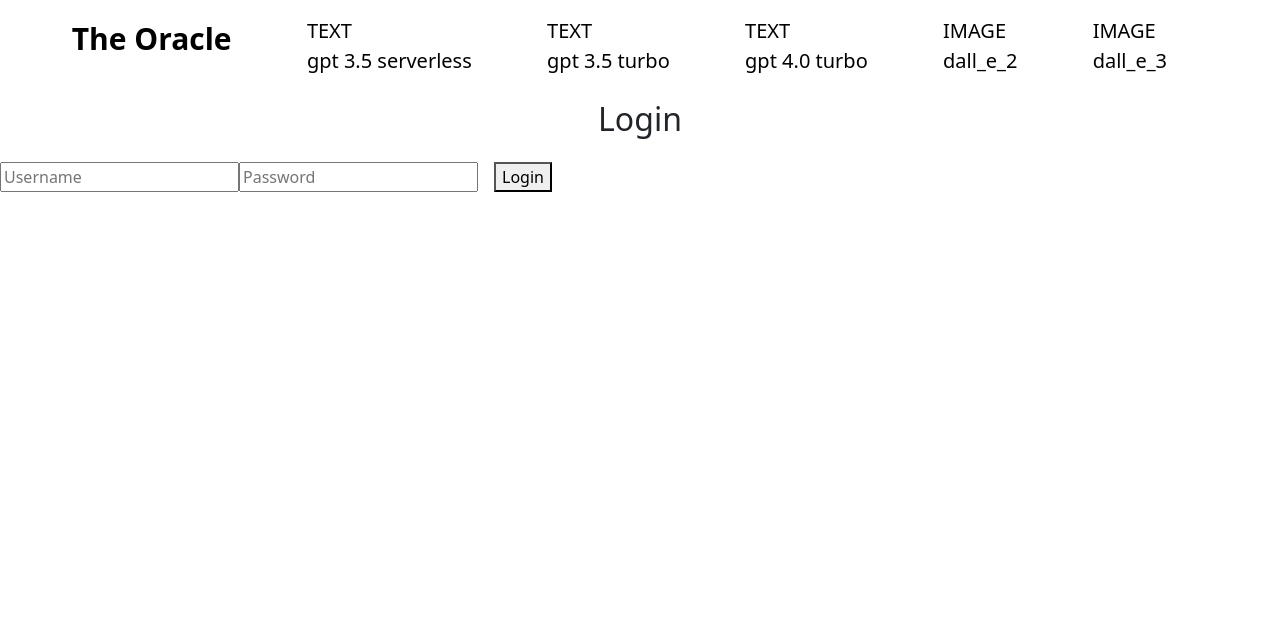
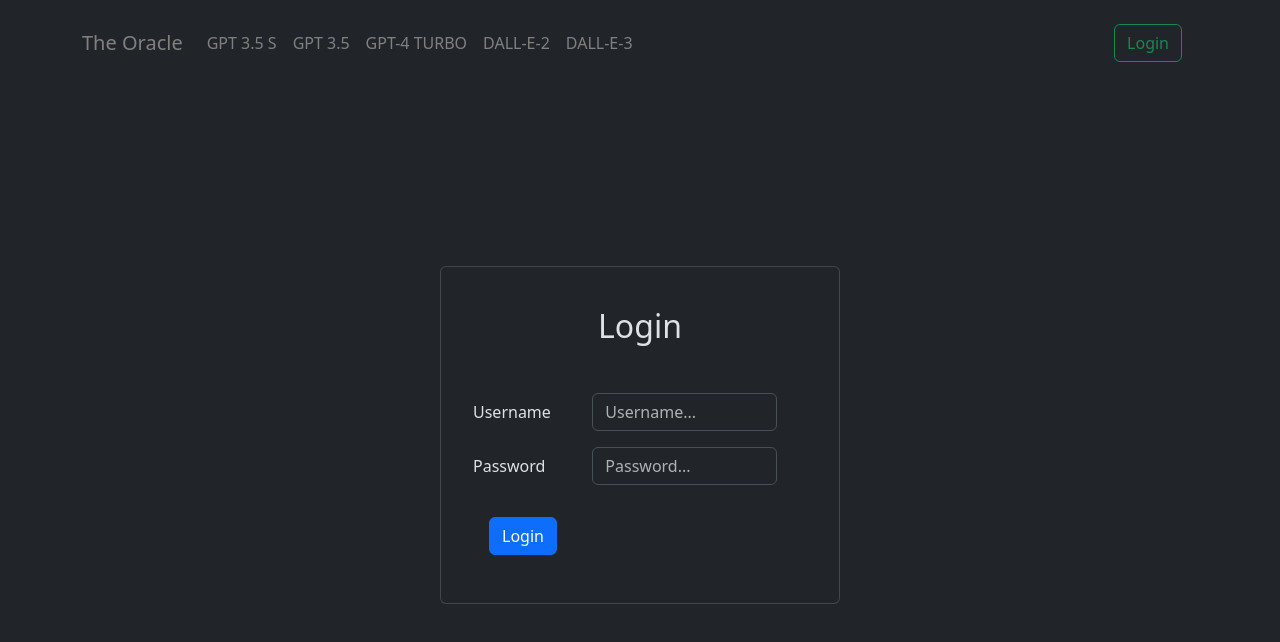
Before and after one commit to russodelsur/openai, a React (Create React App) app: page /login in a window 1280 px wide. Shown: the top 642 px of the page. Built offline with nearby package versions, Linux system fonts and the light colour scheme.

Commit message:
Updated ui 2

```diff
--- a/package.json
+++ b/package.json
@@ -9,7 +9,7 @@
     "@testing-library/user-event": "^13.5.0",
     "axios": "^1.6.1",
     "bcrypt": "^5.1.1",
-    "bootstrap": "^5.2.3",
+    "bootstrap": "^5.3.2",
     "cors": "^2.8.5",
     "jsonwebtoken": "^9.0.2",
     "mongodb": "^6.2.0",
--- a/public/index.html
+++ b/public/index.html
@@ -1,5 +1,5 @@
 <!DOCTYPE html>
-<html lang="en">
+<html data-bs-theme="dark" lang="en">
   <head>
     <meta charset="utf-8" />
     <link rel="icon" href="%PUBLIC_URL%/favicon.ico" />
--- a/src/App.css
+++ b/src/App.css
@@ -1,13 +1,52 @@
-.text-container {
+.container-gpt {
   text-align: center;
+  position: absolute;
+  display: flex;
+  flex-direction: column;
+  width: 100%!important;
+  max-width: 100%;
+  margin-top: 70px;
+  height: calc(100% - 70px)!important;
+}
+
+.container{
+  margin: auto;
+}
+
+.container-chat{
   position: relative;
+  margin-top: 0;
+  height: 100%!important;
+  padding: 1rem;
+  top: 0;
   overflow: scroll;
   overflow-x: hidden;
-  width: 100%!important;
-  max-width: 100%;
-  height: 100%;
-  margin-bottom: 0px;
+  margin-bottom: 2rem;
+  background-color: rgba(0, 0, 0, 0.2);
+  border-radius: 10px;
+  max-width: 60%;
 }
+
+.wrapper{
+  position: relative;
+  top: 0;
+  width: 100%;
+}
+
+.title{
+  display: flex;
+  flex-direction: row;
+  justify-content: center;
+}
+
+.reset-button{
+  margin-right: 0;
+  max-height: 3rem;
+  margin-top: auto!important;
+  margin-bottom: auto!important;
+  /* margin: auto!important; */
+}
+
 
 @keyframes flicker {
   0% {
@@ -38,28 +77,59 @@ button{
   margin: 1rem!important;
 }
 
-.wrapper{
-  position: absolute;
-  bottom: 0;
-  width: 100%;
-}
-
 .input {
   padding: 1rem;
   height: 10rem;
   border: 1px solid rgb(102, 102, 102);
   margin: auto;
-  max-width: 80%;
+  max-width: 60%;
+  max-height: 20rem;
 }
 
 .chat-end{
-  color: grey;
+  color: rgb(105, 104, 104);
 }
 
 .chat-start{
-  font-weight: 700;
+  font-weight: 600;
 }
 
-.reset-button{
-  margin-right: 0;
+h6{
+  padding-bottom: 2rem;
 }
+
+/* width */
+::-webkit-scrollbar {
+  width: 12px;
+}
+
+/* Track */
+::-webkit-scrollbar-track {
+  border-radius: 8px;
+  background-color: #e7e7e7;
+  border: 1px solid #cacaca;
+  box-shadow: inset 0 0 6px rgba(0, 0, 0, .3);
+}
+
+/* Handle */
+::-webkit-scrollbar-thumb {
+  border-radius: 8px;
+  background-color: #363636;
+}
+
+/* Handle on hover */
+::-webkit-scrollbar-thumb:hover {
+  background: #6e6e6e;
+}
+
+@media (max-width: 1300px) {
+  .input {
+    max-width: 80%;
+  }
+  .container-chat{
+    max-width: 80%;
+  }
+}
+@media (max-width: 600px) {
+
+}
--- a/src/components/Header/header.js
+++ b/src/components/Header/header.js
@@ -1,13 +1,14 @@
 import React from "react";
 import "./style.css"
-import { Outlet, Link } from "react-router-dom";
-import { Button } from "react-bootstrap";
+import { Outlet, Link, useNavigate } from "react-router-dom";
+import { Button, Container, Navbar, Nav } from "react-bootstrap";
 import useAuth from "../../hooks/useAuth";
 
 const Layout = () => {
 
   const { auth } = useAuth();
   const { setAuth } = useAuth();
+  const navigate = useNavigate();
 
 let token = auth?.token;
 let user = auth?.user;
@@ -21,38 +22,30 @@ let user = auth?.user;
   return (
     <>
     <header>
-      <nav>
-        <ul>
-          <li>
-            <Link to="/" id="home" className="home">The Oracle</Link>
-          </li>
-          <li>
-           <Link to="/language_gpt_3_serverless" id="3.5-turbo" className="nav-button">TEXT <br></br>gpt 3.5 serverless</Link>
-          </li>
-          <li>
-           <Link to="/language_gpt_3.5_turbo" id="3.5-turbo" className="nav-button">TEXT <br></br>gpt 3.5 turbo</Link>
-          </li>
-          <li>
-            <Link to="/language_gpt_4.0_turbo" id="4-turbo" className="nav-button">TEXT <br></br>gpt 4.0 turbo</Link>
-          </li>
-          <li>
-          <Link to="/images_dall_e_2" id="dalle2" className="nav-button">IMAGE<br></br>dall_e_2</Link>
-          </li>
-          <li>
-          <Link to="/images_dall_e_3" id="dalle3" className="nav-button">IMAGE<br></br>dall_e_3</Link>
-          </li>
-          <div>
+    <Navbar bg="dark" data-bs-theme="dark">
+      <Container>
+      <Navbar.Brand href="/">The Oracle</Navbar.Brand>
+      <Nav className="me-auto">
+          <Link to="/language_gpt_3_serverless" id="3.5-turbo" className="nav-link">GPT 3.5 S</Link>
+          <Link to="/language_gpt_3.5_turbo" id="3.5-turbo" className="nav-link">GPT 3.5</Link>
+          <Link to="/language_gpt_4.0_turbo" id="4-turbo" className="nav-link">GPT-4 TURBO</Link>
+          <Link to="/images_dall_e_2" id="dalle2" className="nav-link">DALL-E-2</Link>
+          <Link to="/images_dall_e_3" id="dalle3" className="nav-link">DALL-E-3</Link>
+         </Nav>
+         <div className="login-interface">
               {token ? (
               <div className="index-logout">
-              <p>Welcome {user}</p>
-              <Button className="btn btn-warning" onClick={logout}>Logout</Button>
+              <p className="user-name">Welcome <br></br>{user}</p>
+              <Button variant="outline-secondary" onClick={logout}>Logout</Button>
               </div>
               ) : (
-              <div />
+              <div>
+                <Button variant="outline-success" onClick={()=>navigate("/login")}>Login</Button>
+              </div>
               )}
          </div>
-        </ul>
-      </nav>
+        </Container>
+        </Navbar>
       </header>
       <Outlet />
     </>
--- a/src/components/Header/style.css
+++ b/src/components/Header/style.css
@@ -1,63 +1,34 @@
 header {
-    max-width: 100%!important;
-    margin-left: 2px;
     position: relative;
+    max-height: 70px;
     /* background-color: rgba(0, 0, 0, 0.2); */
-
     /* background: linear-gradient(to top, transparent, rgb(39, 39, 39)); */
 }
-
-.index-logout{
-    display: flex;
-    flex-direction: column;
-    margin: auto;
-}
-
-ul {
-    display: flex;
-    flex-direction: row;
-    justify-content: space-around;
-    margin: 0;
-    width: 100%;
-    height: 100%;
-}
-ul > * {
-    padding: 1rem;
-}
-li > * {
-    text-align: center;
-    margin-top: auto;
-    margin-bottom: auto;
-    color: black;
-}
-nav{
-
-    display: inline;
-    margin: 0;
-    padding: 0;
+.login-interface{
     height: 100%;
 }
 
-li {
-    margin: 0;
-    font-size: 1rem;
-    text-decoration: none;
-    list-style-type: none;
-    color: black;
+.me-auto{
+    justify-content: space-evenly!important;
+    /* margin-right: 0!important; */
+}
+.index-logout{
+    display: flex;
+    flex-direction: row;
+}
+.login-button{
+    right: 0!important;
+    margin-right: 0!important;
+    position: relative;
 }
 
-.home {
-    text-align: center;
-    font-size: large;
-    font-weight: 600;
-    font-size: 30px;
-    text-decoration: none;
+a{
+    color: grey!important;;
+    transition: color 1s!important;
 }
-
-.nav-button{
-    text-decoration: none;
-    text-align: center;
-    font-size: large;
-    font-weight: 500;
-    font-size: 20px;
+a:hover{
+    color: white!important;
 }
+.user-name{
+    color: white!important;
+}
--- a/src/components/ResponseBox.js
+++ b/src/components/ResponseBox.js
@@ -1,5 +1,6 @@
 import React, { useEffect, useState } from "react";
 import CursorSVG from "./CursorSVG";
+import { Container } from "react-bootstrap";
 
 function ChatContainer({ chatHistory }) {
 const [displayResponse, setDisplayResponse] = useState("");
@@ -30,7 +31,8 @@ return () => clearInterval(intervalId);
 }, [chatHistory.length]);
 
 return (
-<div className="max-h-0">
+<Container className="container-chat">
+    <div className="force-overflow"></div>
     {chatHistory?.map((message, messageIndex) => (
     <div key={messageIndex}>
         {message?.role === "user" && (
@@ -58,7 +60,7 @@ return (
             )}
         </div>
         ))}
-    </div>
+    </Container>
 );
 }
 
--- a/src/index.css
+++ b/src/index.css
@@ -13,17 +13,13 @@ code {
 }
 
 html, body, #app, #app>div {
-  height: 100%
+  height: 100%;
+  min-height: 100%;
 }
 
 * {
   box-sizing: border-box;
 }
-
-html {
-  height: 100%;
-}
-
 p, h1, h2, h3, h4, h5, h6{
   margin: auto;
   padding: .5rem;
@@ -37,6 +33,6 @@ p, h1, h2, h3, h4, h5, h6{
   flex-direction: column;
 }
 
-.container-home{
-  margin: auto;
+h2{
+  padding-bottom: 3rem;
 }
--- a/src/pages/Gpt3.5-turbo.js
+++ b/src/pages/Gpt3.5-turbo.js
@@ -56,12 +56,14 @@ function Language3() {
       setError(""); // reset error messages
     }
   return (
-    <Container className="text-container">
+        <Container className="container-gpt">
         <div className='wrapper'>
-        <h3 style={{margin: "1rem"}}>GPT-3.5 Turbo</h3>
-        <Button className='reset-button' variant="dark" onClick={() => resetButton()}>Reset text</Button>
-        <h5 style={{margin: "1rem"}}>THIS MODEL CAN FOLLOW UP ONE QUESTION AT THE TIME</h5>
-        <ChatContainer chatHistory={chatHistory}/>
+
+          <Container className='title'>
+            <h3 style={{margin: "1rem"}}>GPT-3.5 Turbo</h3>
+            <Button className='reset-button' variant="outline-danger" onClick={() => resetButton()}>Reset text</Button>
+          </Container>
+           <h6>This model can follow up one question at the time</h6>
         <Form.Control
         className='input'
         as="textarea"
@@ -72,9 +74,11 @@ function Language3() {
         value={content}
         autoComplete="on"
       />
-        <Button style={{marginBottom: "1rem"}} variant="dark" onClick={() => OpenAI(content)}>{loading ? <>Loading..</> : <>Let the magic begin</>}</Button>
+        <Button style={{marginBottom: "1rem"}} variant="outline-light" onClick={() => OpenAI(content)}>{loading ? <>Loading..</> : <>Let the magic begin</>}</Button>
         <p style={{whiteSpace:"pre-line", padding:"2rem", color:"red",fontWeight:"600"}}>{error}</p>
-        </div>
+      </div>
+
+      <ChatContainer chatHistory={chatHistory}/>
     </Container>
   );
 }
--- a/src/pages/Gpt3.5.js
+++ b/src/pages/Gpt3.5.js
@@ -59,12 +59,14 @@ const resetButton = () => {
   setError(""); // reset error messages
 }
   return (
-    <Container className="text-container">
+        <Container className="container-gpt">
         <div className='wrapper'>
-        <h3 style={{margin: "1rem"}}>GPT-3.5 Turbo</h3>
-        <h6>Serverless - it has a 10 second limit as default per request - don't ask anything difficult.</h6>
-        <Button className='reset-button' variant="primary" onClick={() => resetButton()}>Reset text</Button>
-        <ChatContainer chatHistory={chatHistory}/>
+
+          <Container className='title'>
+            <h3 style={{margin: "1rem"}}>GPT-3.5 Turbo</h3>
+            <Button className='reset-button' variant="outline-danger" onClick={() => resetButton()}>Reset text</Button>
+          </Container>
+          <h6>Serverless - it has a 10 second limit as default per request - don't ask anything difficult.</h6>
         <Form.Control
         className='input'
         as="textarea"
@@ -75,9 +77,11 @@ const resetButton = () => {
         value={content}
         autoComplete="on"
       />
-        <Button style={{marginBottom: "1rem"}} variant="primary" onClick={() => OpenAI(content)}>{loading ? <>Loading..</> : <>Let the magic begin</>}</Button>
+        <Button style={{marginBottom: "1rem"}} variant="outline-light" onClick={() => OpenAI(content)}>{loading ? <>Loading..</> : <>Let the magic begin</>}</Button>
         <p style={{whiteSpace:"pre-line", padding:"2rem", color:"red",fontWeight:"600"}}>{error}</p>
       </div>
+
+      <ChatContainer chatHistory={chatHistory}/>
     </Container>
   );
 }
--- a/src/pages/Gpt4.js
+++ b/src/pages/Gpt4.js
@@ -46,12 +46,19 @@ function Language4() {
         setLoading(false); // Stop loading
       }
     }
+    const resetButton = () => {
+      addChat([])
+      setError(""); // reset error messages
+    }
   return (
-    <Container className="text-container">
+    <Container className="container-gpt">
     <div className='wrapper'>
+
+      <Container className='title'>
         <h3 style={{margin: "1rem"}}>GPT-4 Turbo</h3>
-        <Button className='reset-button' variant="primary" onClick={() => addChat([])}>Reset text</Button>
-        <ChatContainer chatHistory={chatHistory}/>
+        <Button className='reset-button' variant="outline-danger" onClick={() => resetButton()}>Reset text</Button>
+      </Container>
+       <h6>No follow ups</h6>
     <Form.Control
     className='input'
     as="textarea"
@@ -62,9 +69,11 @@ function Language4() {
     value={content}
     autoComplete="on"
   />
-        <Button style={{marginBottom: "1rem"}} variant="primary" onClick={() => OpenAI(content)}>{loading ? <>Loading..</> : <>Let the magic begin</>}</Button>
+    <Button style={{marginBottom: "1rem"}} variant="outline-light" onClick={() => OpenAI(content)}>{loading ? <>Loading..</> : <>Let the magic begin</>}</Button>
     <p style={{whiteSpace:"pre-line", padding:"2rem", color:"red",fontWeight:"600"}}>{error}</p>
   </div>
+
+  <ChatContainer chatHistory={chatHistory}/>
 </Container>
   );
 }
--- a/src/pages/Home.js
+++ b/src/pages/Home.js
@@ -1,10 +1,11 @@
 import React from "react";
+import { Container } from "react-bootstrap";
 
   export default function Home() {
     return(
-      <div className="container-home">
-          <h1>The Oracle</h1>
-          <h2 className="intro-title">Welcome</h2>
-      </div>
+      <Container className="container-home">
+            <h1>The Oracle</h1>
+            <h2 className="intro-title">Welcome</h2>
+      </Container>
     );
 }
--- a/src/pages/Login.js
+++ b/src/pages/Login.js
@@ -2,6 +2,7 @@ import React, { useState } from 'react';
 import axios from 'axios';
 import useAuth from '../hooks/useAuth';
 import { useNavigate, useLocation } from 'react-router-dom';
+import { Button, Form, Row, Col, Container, Card } from 'react-bootstrap';
 
 const Login = () => {
 
@@ -46,15 +47,39 @@ const handleLogin = async (e) => {
 };
 
 return (
-    <div>
-        <h2>Login</h2>
-            <form onSubmit={handleLogin}>
+    <Container className="container-sm">
+    <Card style={{ maxWidth: '25rem', margin:"auto", padding:"2rem" }}>
+        <Form onSubmit={handleLogin}>
+            <h2>Login   </h2>
+            <Form.Group as={Row} className="mb-3" controlId="formPlaintextEmail">
+                <Form.Label column sm="4">
+                Username
+                </Form.Label>
+                <Col sm="7">
+                <Form.Control type="text" placeholder="Username..." value={username} onChange={(e) => setUsername(e.target.value)} />
+                </Col>
+            </Form.Group>
+
+            <Form.Group as={Row} className="mb-3" controlId="formPlaintextPassword">
+                <Form.Label column sm="4"  >
+                Password
+                </Form.Label>
+                <Col sm="7">
+                <Form.Control type="password" placeholder="Password..." value={password} onChange={(e) => setPassword(e.target.value)}/>
+                </Col>
+            </Form.Group>
+            <Button className='login-button' type="submit">Login</Button>
+                {errorMessage && <p>{errorMessage}</p>}
+        </Form>
+        </Card>
+        {/* <h2>Login</h2> */}
+            {/* <form onSubmit={handleLogin}>
                 <input type="text" placeholder="Username" value={username} onChange={(e) => setUsername(e.target.value)} />
                 <input type="password" placeholder="Password" value={password} onChange={(e) => setPassword(e.target.value)} />
                 <button type="submit">Login</button>
                 {errorMessage && <p>{errorMessage}</p>}
-                </form>
-    </div>
+                </form> */}
+    </Container>
 );
 };
 
```
Also changed, not shown: 1 other file (tests, documents, lock files or other folders). Lines whose indentation alone changed are shown as unchanged.
